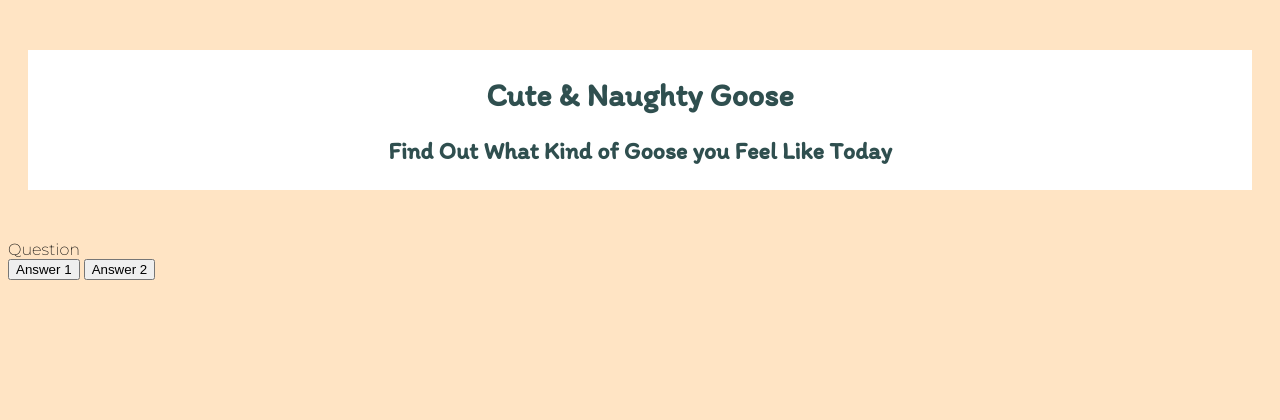
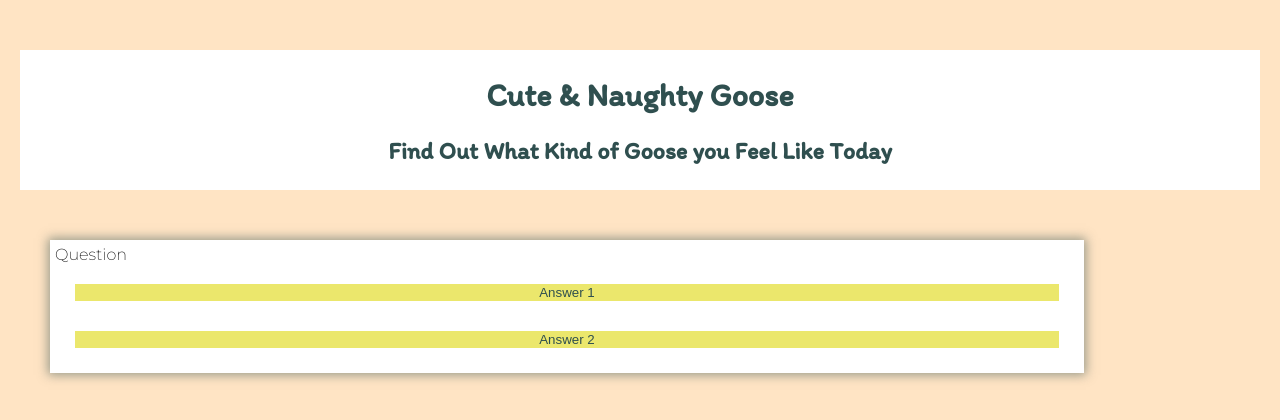
Before and after one commit to MidoriSusanna/Cute-and-Naughty-Goose, a plain HTML site: page game.html in a window 1280 px wide. Drawn offline with Linux system fonts and the light colour scheme.

Commit message:
Style the questions and answer container element 'game-container' and the buttons

```diff
--- a/assets/css/style.css
+++ b/assets/css/style.css
@@ -4,9 +4,12 @@
 body {
     background-color: bisque;
     font-family: 'Montserrat', sans-serif;
+    padding: 0;
+    margin: 0;
+    display:block;
 }
 h1, h2 {
-    color: darkslategrey;
+    color: rgb(47, 79, 79);
     font-family: 'Itim', cursive;
     text-align: center;
 }
@@ -15,3 +18,24 @@ h1, h2 {
     padding: 5px 5px 5px 5px;
     margin: 50px 20px 50px 20px;
 }
+.game-container {
+    width: 80%;
+    background-color: white;
+    padding: 5px 5px 5px 5px;
+    margin: 50px;
+    box-shadow: 0 0 10px 2px rgba(47, 79, 79, 0.5);
+}
+.buttons-grid {
+    display: grid;
+    gap: 30px;
+    margin: 20px;
+}
+.btn {
+    background-color: rgb(235, 231, 108);
+    color: rgb(47, 79, 79);
+    border: rgb(235, 231, 108);
+}
+.btn:hover {
+    background-color: rgb(240, 184, 110);
+    color: rgb(47, 79, 79);
+}
```
Also changed, not shown: game.html (+3 -0 lines).
